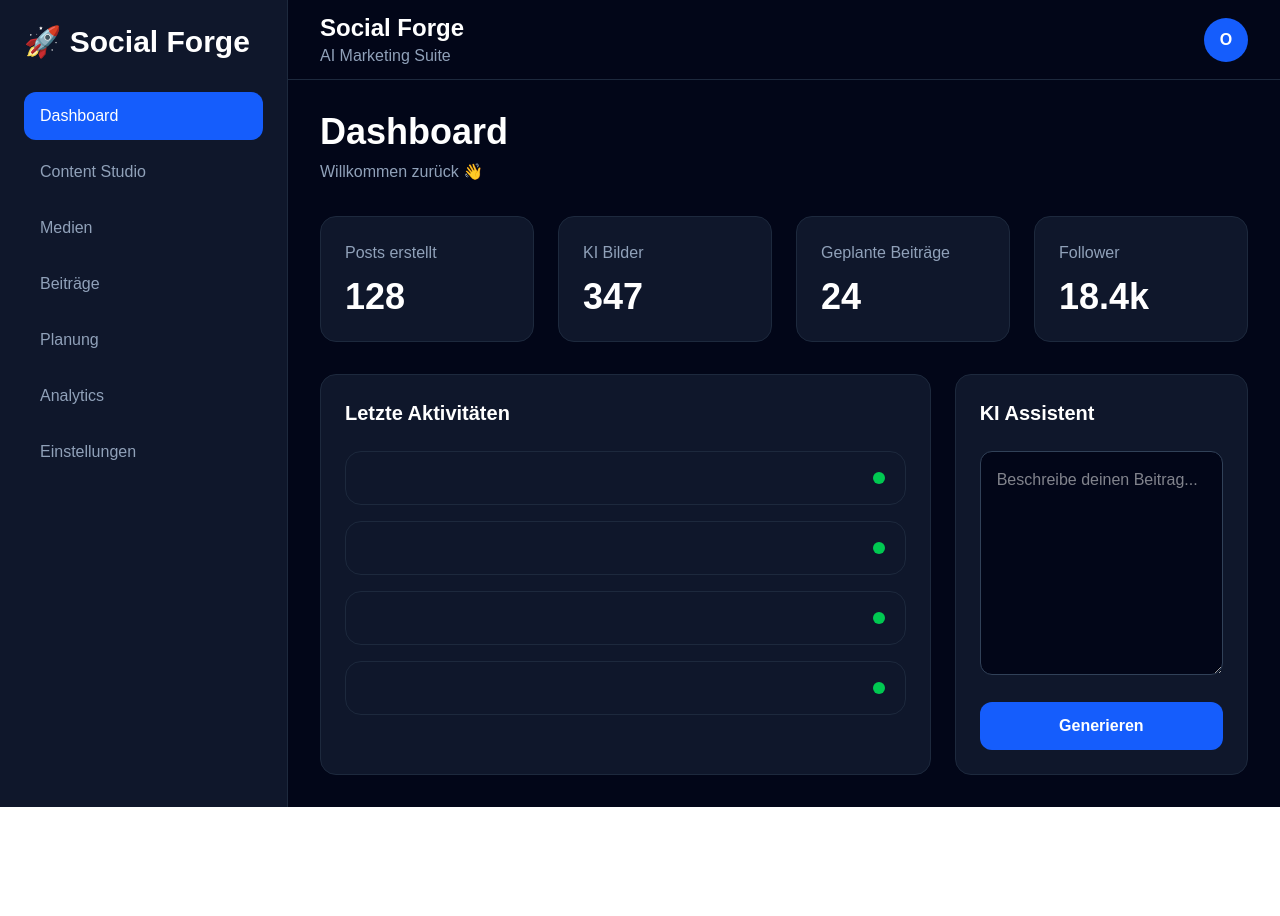
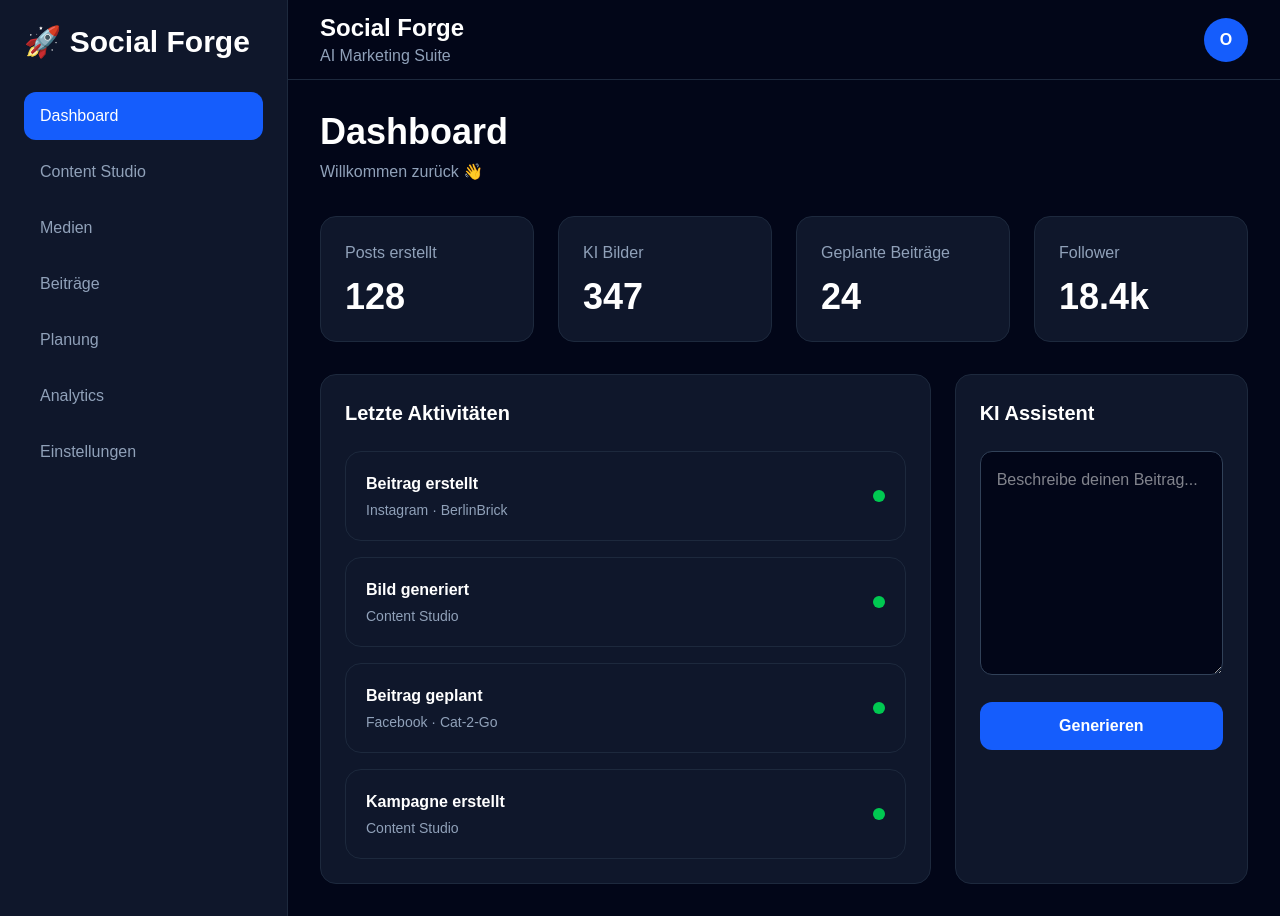
Before and after one commit to BerlinBrick/social-forge-v2, a Next.js app: page /dashboard in a window 1280 px wide. Before the commit the page ends 807 px from the top, so only its background shows below. Built offline with nearby package versions, Linux system fonts and the light colour scheme.

Commit message:
TypeScript-Fehler behoben und Build stabilisiert

```diff
--- a/app/api/generate/route.ts
+++ b/app/api/generate/route.ts
@@ -35,7 +35,7 @@ export async function POST(req: Request) {
       size: "1024x1024",
     });
 
-    const imageBase64 = image.data[0].b64_json ?? "";
+    const imageBase64 = image.data?.[0]?.b64_json ?? "";
 
     // In Supabase speichern
     const { data, error } = await supabase
--- a/app/api/image/route.ts
+++ b/app/api/image/route.ts
@@ -19,7 +19,7 @@ export async function POST(req: Request) {
 
     return NextResponse.json({
       success: true,
-      image: image.data[0].b64_json,
+      image: image.data?.[0]?.b64_json,
     });
   } catch (error) {
     console.error(error);
--- a/app/components/PostEditor.tsx
+++ b/app/components/PostEditor.tsx
@@ -3,6 +3,16 @@
 import { useRef, useState } from "react";
 
 type Props = {
+  post: {
+    id: string;
+    title: string;
+    project: string;
+    platform: string;
+    status: string;
+    content: string;
+    hashtags: string;
+    image_url: string | null;
+  } | null;
   onClose: () => void;
 };
 
--- a/app/dashboard/page.tsx
+++ b/app/dashboard/page.tsx
@@ -32,10 +32,10 @@ export default function DashboardPage() {
             </h2>
 
             <div className="space-y-4">
-              <ActivityCard />
-              <ActivityCard />
-              <ActivityCard />
-              <ActivityCard />
+              <ActivityCard title="Beitrag erstellt" subtitle="Instagram · BerlinBrick" />
+              <ActivityCard title="Bild generiert" subtitle="Content Studio" />
+              <ActivityCard title="Beitrag geplant" subtitle="Facebook · Cat-2-Go" />
+              <ActivityCard title="Kampagne erstellt" subtitle="Content Studio" />
             </div>
           </div>
 
```
